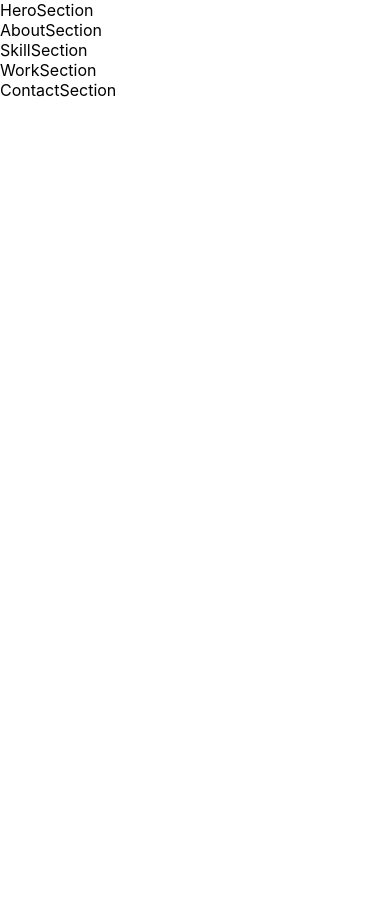
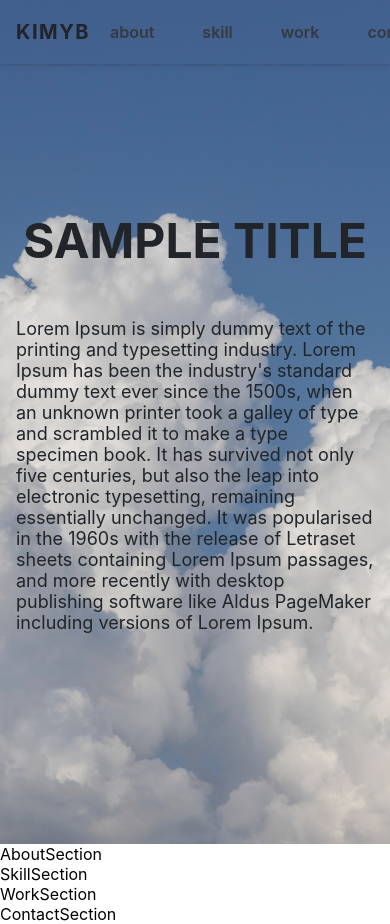
Before and after one commit to Kimyb8870/portfolio, a React (Create React App) app: page / in a window 390 px wide. Before the commit the page ends 844 px from the top, so only its background shows below. Built offline with nearby package versions, Linux system fonts and the light colour scheme.

Commit message:
Feature: HeroSection
add common components: Header, Responsive
add heroBackground.jpg
style scroll-behavior smooth

```diff
--- /dev/null
+++ b/src/components/Hero/index.js
@@ -0,0 +1,25 @@
+import React from "react";
+import { StyledHero, StyledText, StyledTitle, Wrapper } from "./styles/Hero";
+
+const Hero = () => {
+  return (
+    <StyledHero>
+      <Wrapper>
+        <StyledTitle>SAMPLE TITLE</StyledTitle>
+        <StyledText>
+          Lorem Ipsum is simply dummy text of the printing and typesetting
+          industry. Lorem Ipsum has been the industry's standard dummy text ever
+          since the 1500s, when an unknown printer took a galley of type and
+          scrambled it to make a type specimen book. It has survived not only
+          five centuries, but also the leap into electronic typesetting,
+          remaining essentially unchanged. It was popularised in the 1960s with
+          the release of Letraset sheets containing Lorem Ipsum passages, and
+          more recently with desktop publishing software like Aldus PageMaker
+          including versions of Lorem Ipsum.
+        </StyledText>
+      </Wrapper>
+    </StyledHero>
+  );
+};
+
+export default Hero;
--- /dev/null
+++ b/src/components/Hero/styles/Hero.js
@@ -0,0 +1,33 @@
+import styled from "styled-components/macro";
+import palette from "../../../lib/styles/palette";
+import heroBackground from "../../../assets/img/heroBackground.jpg";
+import Responsive from "../../common/Responsive";
+
+export const StyledHero = styled.div`
+  height: 100vh;
+  background: url(${heroBackground});
+  background-position: center center;
+  background-attachment: fixed;
+  background-size: cover;
+  background-repeat: no-repeat;
+`;
+
+export const Wrapper = styled(Responsive)`
+  display: flex;
+  flex-direction: column;
+  justify-content: center;
+  height: 100vh;
+  align-items: center;
+`;
+
+export const StyledTitle = styled.h1`
+  text-align: center;
+  font-size: 3rem;
+  color: ${palette.gray[9]};
+  margin-bottom: 3rem;
+`;
+
+export const StyledText = styled.p`
+  font-size: 1.125rem;
+  color: ${palette.gray[9]};
+`;
--- /dev/null
+++ b/src/components/common/Header/index.js
@@ -0,0 +1,20 @@
+import React from "react";
+import { StyledHeader, Wrapper } from "./styles/Header";
+
+const Header = () => {
+  return (
+    <StyledHeader>
+      <Wrapper>
+        <span className="logo">KIMYB</span>
+        <div>
+          <a href="#about">about</a>
+          <a href="#skill">skill</a>
+          <a href="#work">work</a>
+          <a href="#contact">contact</a>
+        </div>
+      </Wrapper>
+    </StyledHeader>
+  );
+};
+
+export default Header;
--- /dev/null
+++ b/src/components/common/Header/styles/Header.js
@@ -0,0 +1,51 @@
+import styled from "styled-components";
+import palette from "../../../../lib/styles/palette";
+import Responsive from "../../Responsive";
+
+export const StyledHeader = styled.header`
+  position: fixed;
+  top: 0;
+  left: 0;
+  right: 0;
+  width: 100%;
+  height: 4rem;
+  box-shadow: 0 0 4px rgba(0, 0, 0, 0.25);
+`;
+
+export const Wrapper = styled(Responsive)`
+  display: flex;
+  justify-content: space-between;
+  align-items: center;
+  height: 100%;
+
+  .logo {
+    color: ${palette.gray[9]};
+    font-size: 1.25rem;
+    font-weight: 700;
+    letter-spacing: 1.5px;
+  }
+
+  div {
+    display: flex;
+
+    a {
+      color: ${palette.gray[8]};
+      padding: 0.75rem 1.25rem;
+      box-sizing: border-box;
+      border-radius: 10px;
+      font-weight: 600;
+      transition: all 200ms;
+    }
+
+    a:hover {
+      background: rgba(0, 0, 0, 0.25);
+      /* color: ${palette.indigo[2]}; */
+      color: white;
+      box-shadow: 0 0 2px rgba(0, 0, 0, 0.25);
+    }
+
+    a + a {
+      margin-left: 0.5rem;
+    }
+  }
+`;
--- /dev/null
+++ b/src/components/common/Responsive/index.js
@@ -0,0 +1,8 @@
+import React from "react";
+import { StyledResponsive } from "./styles/Responsive";
+
+const Responsive = ({ children, ...restProps }) => {
+  return <StyledResponsive {...restProps}>{children}</StyledResponsive>;
+};
+
+export default Responsive;
--- /dev/null
+++ b/src/components/common/Responsive/styles/Responsive.js
@@ -0,0 +1,15 @@
+import styled from "styled-components/macro";
+
+export const StyledResponsive = styled.div`
+  width: 1024px;
+  margin: 0 auto;
+  padding: 0 1rem;
+
+  @media (max-width: 1024px) {
+    width: 768px;
+  }
+
+  @media (max-width: 768px) {
+    width: 100%;
+  }
+`;
--- a/src/index.css
+++ b/src/index.css
@@ -1,3 +1,7 @@
+html {
+  scroll-behavior: smooth;
+}
+
 body {
   margin: 0;
   font-family: -apple-system, BlinkMacSystemFont, "Segoe UI", "Roboto", "Oxygen",
--- a/src/sections/ContactSection.js
+++ b/src/sections/ContactSection.js
@@ -1,7 +1,7 @@
 import React from "react";
 
 const ContactSection = () => {
-  return <div>ContactSection</div>;
+  return <div id="contact">ContactSection</div>;
 };
 
 export default ContactSection;
--- a/src/sections/HeroSection.js
+++ b/src/sections/HeroSection.js
@@ -1,7 +1,14 @@
 import React from "react";
+import Header from "../components/common/Header";
+import Hero from "../components/Hero";
 
 const HeroSection = () => {
-  return <div>HeroSection</div>;
+  return (
+    <>
+      <Header />
+      <Hero />
+    </>
+  );
 };
 
 export default HeroSection;
```
Also changed, not shown: src/assets/img/heroBackground.jpg (added).
